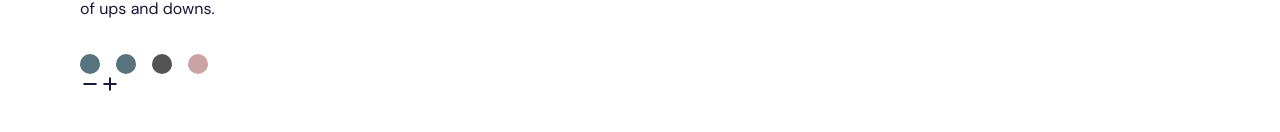
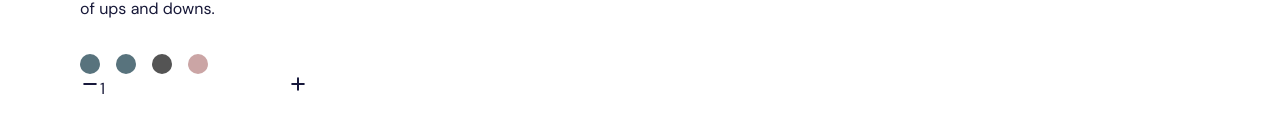
Before and after one commit to raoulnzefa/studious-engine, a Vue app: page / in a window 1280 px wide. Shown: the part 442-574 px from the top of the page. Built offline with nearby package versions, Linux system fonts and the light colour scheme.

Commit message:
count added

```diff
--- a/src/App.vue
+++ b/src/App.vue
@@ -75,6 +75,7 @@
                 <button>
                   <MinusIcon />
                 </button>
+                <input v-model="count" type="text">
                 <button>
                   <PlusIcon />
                 </button>
@@ -88,6 +89,7 @@
 </template>
 
 <script setup>
+import {ref} from "vue"
 import Logo from './assets/img/logo.svg'
 import MenuIcon from './assets/img/menu.svg'
 import SearchIcon from './assets/img/search.svg'
@@ -98,6 +100,7 @@ import MinusIcon from './assets/img/minus.svg'
 import PlusIcon from './assets/img/plus.svg'
 
 const menu = ['shop', 'collections', 'new arrival', 'customers']
+const count = ref(1)
 </script>
 
 <style scoped>
```
